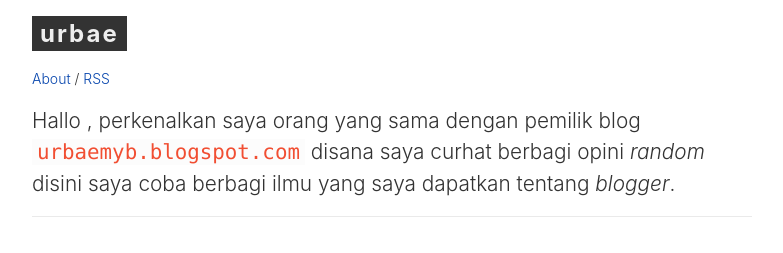
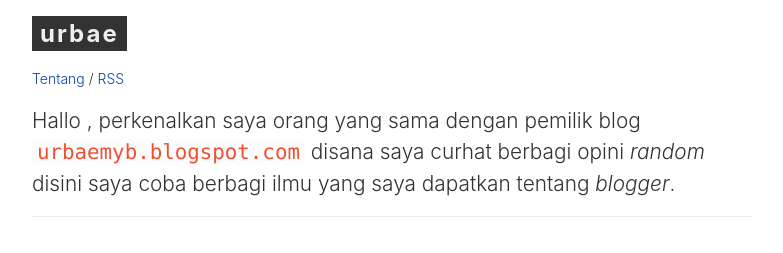
Before and after one commit to urbae/urbae.github.io, a Jekyll site: the page built from index.html, in a window 1280 px wide. Shown: the top 253 px of the page, without its empty margins (8-791 px from the left). Built offline with Jekyll 4.4.1, drawn with Linux system fonts in a browser that asks for light colours.

Commit message:
updated
change to id and nav url

```diff
--- a/_includes/nav.html
+++ b/_includes/nav.html
@@ -1 +1 @@
-<p class="site-nav"><a href="{{ '/tentang' | prepend: site.baseurl | prepend: site.url }}">About</a> / <a href="{{ '/feed.xml' | prepend: site.baseurl | prepend: site.url }}">RSS</a></p>
+<p class="site-nav"><a href="{{ '/tentang' | prepend: site.baseurl | prepend: site.url }}">Tentang</a> / <a href="{{ '/feed.xml' | prepend: site.baseurl | prepend: site.url }}">RSS</a></p>
```
Also changed, not shown: tentang.md (renamed from about.md).
